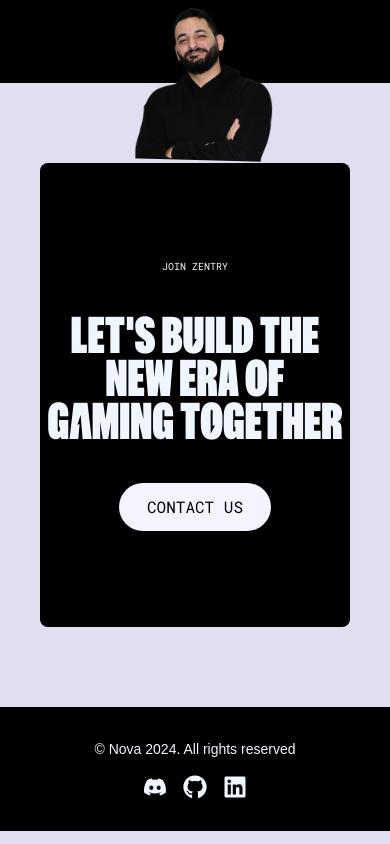
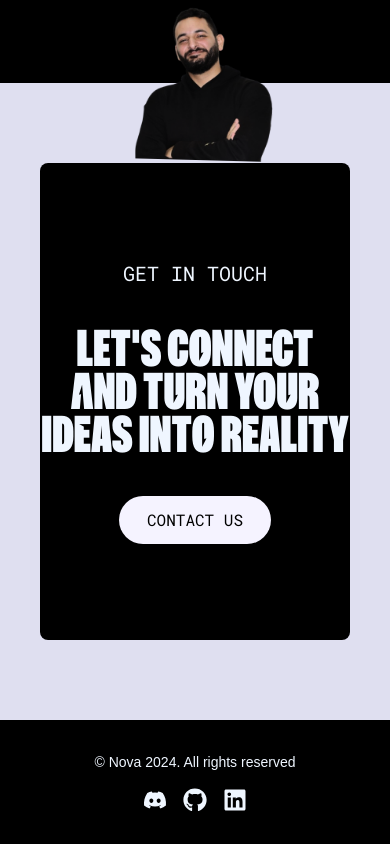
Before and after one commit to YahyaNashar22/gsap_landing_v2, a React (Vite) app: page / in a window 390 px wide. Shown: the part 6237-7081 px from the top of the page. Built offline with nearby package versions, Linux system fonts and the light colour scheme.

Commit message:
added email button

```diff
--- a/src/components/Contact.tsx
+++ b/src/components/Contact.tsx
@@ -2,6 +2,16 @@
 import ImageClipBox from "./ImageClipBox";
 
 const Contact = () => {
+  const handleContactClick = () => {
+    const email = "yahyanashar22@gmail.com";
+    const subject = encodeURIComponent("Hello Yahya");
+    const body = encodeURIComponent(
+      "Hi Yahya, I would like to connect with you regarding a new project..."
+    );
+    const gmailUrl = `https://mail.google.com/mail/?view=cm&fs=1&to=${email}&su=${subject}&body=${body}`;
+
+    window.open(gmailUrl, "_blank", "noopener,noreferrer");
+  };
   return (
     <div id="contact" className="my-20 min-h-96 w-screen px-10">
       <div className="relative rounded-lg bg-black py-24 text-blue-50 sm:overflow-hidden">
@@ -16,7 +26,6 @@
           />
         </div>
         <div className="absolute -top-40 left-20 w-60 sm:top-1/2 md:left-auto md:right-10 lg:top-20 lg:w-80">
-
           <ImageClipBox
             src="img/swordman.png"
             clipClass="sword-man-clip-path md:scale-125"
@@ -24,18 +33,19 @@
         </div>
 
         <div className="flex flex-col items-center text-center">
-          <p className="font-general text-[10px] uppercase mix-blend-difference z-100">
-            Join Zentry
+          <p className="font-general text-xl md:text-2xl uppercase mix-blend-difference z-100">
+            Get in Touch
           </p>
           <p className="special-font mt-10 w-full font-zentry text-5xl leading-[0.9] md:text-[6rem] z-100 mix-blend-difference">
-            Let's b<b>u</b>ild the <br /> new era of <br /> g<b>a</b>ming t
-            <b>o</b>gether
+            Let's c<b>o</b>nnect <br /> <b>a</b>nd t<b>u</b>rn yo<b>u</b>r{" "}
+            <br /> id<b>e</b>as int<b>o</b> r<b>e</b>ality
           </p>
 
           <Button
             id="contact-us"
             title="contact us"
-            containerClass="mt-10 cursor-pointer hover:bg-violet-500 hover:text-white ease-in-out duration-300"
+            onClick={handleContactClick}
+            containerClass="mt-10 cursor-pointer hover:bg-violet-500 hover:text-white ease-in-out duration-300 hover:scale-150"
           />
         </div>
       </div>
--- a/src/components/Nav.tsx
+++ b/src/components/Nav.tsx
@@ -4,7 +4,7 @@
 import { useWindowScroll } from "react-use";
 import gsap from "gsap";
 
-const navItems = ["Resume", "About", "Projects", "Contact"];
+const navItems = ["Resume", "About", "Projects", "Experience", "Contact"];
 
 const Nav = () => {
   const { y: currentScrollY } = useWindowScroll();
--- a/src/components/Story.tsx
+++ b/src/components/Story.tsx
@@ -54,7 +54,7 @@
     });
   };
   return (
-    <section id="story" className="min-h-dvh w-screen bg-black text-blue-50">
+    <section id="experience" className="min-h-dvh w-screen bg-black text-blue-50">
       <div className="flex size-full flex-col items-center py-10 pb-24">
         <p className="font-general text-xl uppercase md:text-2xl">
           My Professional Journey
```
